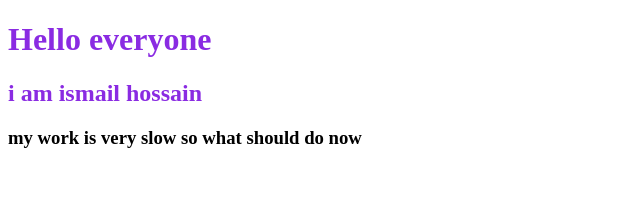
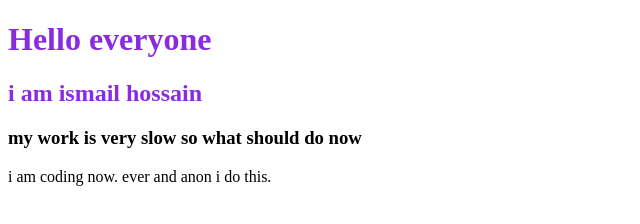
Before and after one commit to Ismailhossain17/my-eighth-repo, a plain HTML site: page index.html in a window 1280 px wide. Shown: the whole page, without its empty margins (0-640 px from the left). Drawn offline with Linux system fonts and the light colour scheme.

Commit message:
ever and anon

```diff
--- a/index.html
+++ b/index.html
@@ -16,5 +16,7 @@
     <h1 class="push"> Hello everyone </h1>
     <h2 class="push"> i am ismail hossain </h2>
     <h3> my work is very slow so what should do now  </h3>
+    <p> i am coding now. ever and anon i do this.
+    </p>
 </body>
 </html>
```
